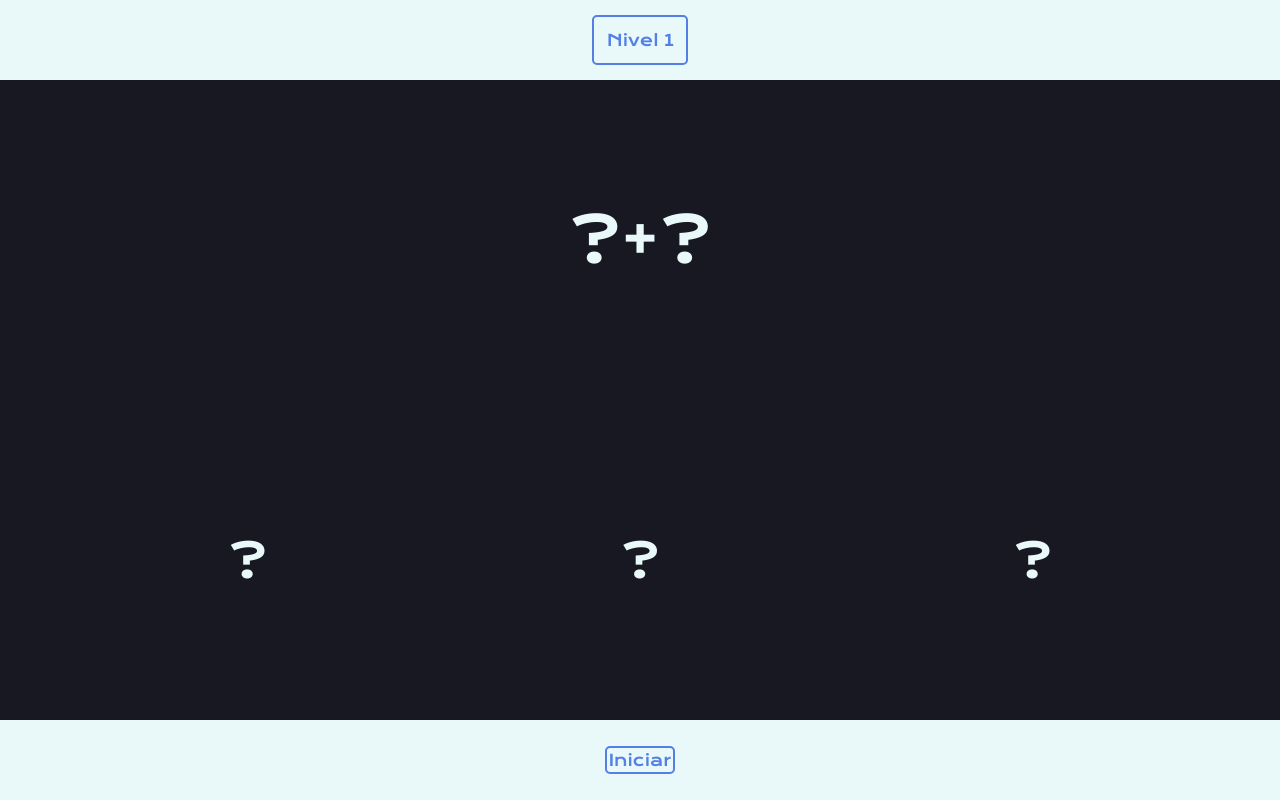
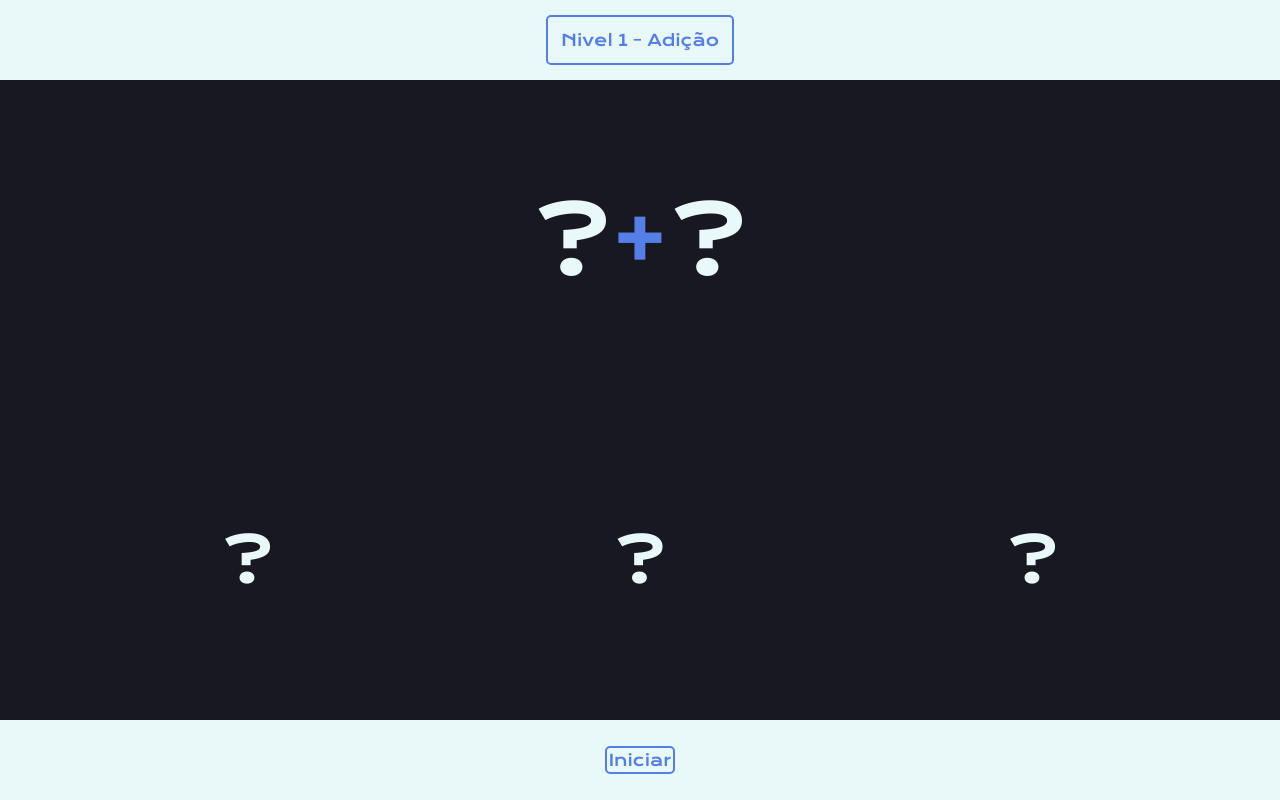
Before and after one commit to AndreGuima/amathz, a plain HTML site: page index.html in a window 1280 px wide. Drawn offline with nearby package versions, Linux system fonts and the light colour scheme.

Commit message:
ajustando cores css

```diff
--- /dev/null
+++ b/css/color1.css
@@ -0,0 +1,9 @@
+@import url('https://fonts.googleapis.com/css2?family=Krona+One&family=Montserrat:wght@400;600&display=swap');
+
+:root {
+  --cor-clara: #E9F8F9;
+  --cor-escura: #181823;
+  --cor-destaque: #537FE7;
+
+  --fonte-principal: 'Krona One', sans-serif;
+}
--- /dev/null
+++ b/css/color2.css
@@ -0,0 +1,9 @@
+@import url('https://fonts.googleapis.com/css2?family=Krona+One&family=Montserrat:wght@400;600&display=swap');
+
+:root {
+  --cor-clara: #EDF1D6;
+  --cor-escura: #40513B;
+  --cor-destaque: #609966;
+
+  --fonte-principal: 'Krona One', sans-serif;
+}
--- a/css/game.css
+++ b/css/game.css
@@ -1,13 +1,3 @@
-@import url('https://fonts.googleapis.com/css2?family=Krona+One&family=Montserrat:wght@400;600&display=swap');
-
-:root {
-  --cor-clara: #E9F8F9;
-  --cor-escura: #181823;
-  --cor-destaque: #537FE7;
-
-  --fonte-principal: 'Krona One', sans-serif;
-}
-
 *{
     margin: 0;
     padding: 0;
@@ -50,7 +40,7 @@ body {
 
 .container__pergunta {
   color: var(--cor-clara);
-  font-size: 4rem;
+  font-size: 6rem;
 
   display: flex;
   align-items: center;
@@ -58,9 +48,13 @@ body {
   padding: 0% 2% 0% 2%;
 }
 
+.operador{
+  color: var(--cor-destaque);
+}
+
 .container__resposta {
   color: var(--cor-clara);
-  font-size: 3rem;
+  font-size: 4rem;
 
   display: flex;
   align-items: center;
--- a/css/game2.css
+++ /dev/null
@@ -1,124 +0,0 @@
-@import url('https://fonts.googleapis.com/css2?family=Krona+One&family=Montserrat:wght@400;600&display=swap');
-
-:root {
-  --cor-clara: #EDF1D6;
-  --cor-escura: #40513B;
-  --cor-destaque: #609966;
-
-  --fonte-principal: 'Krona One', sans-serif;
-}
-
-*{
-    margin: 0;
-    padding: 0;
-}
-
-body {
-  background-color: var(--cor-escura);
-  color: var(--cor-clara);
-  font-family: var(--fonte-principal);
-}
-
-.container {
-  height: 100vh;
-  display: grid;
-  grid-template-rows: 10% 40% 40% 10%;
-}
-
-.resultado {
-  grid-template-rows: 40% 40% 20%;
-}
-
-.container__nivel {
-  background-color: var(--cor-clara);
-  display: flex;
-  justify-content: center;
-  align-items: center;
-}
-
-.container__nivel__texto {
-  background-color: transparent;
-  border-radius: 5px;
-  border: 2px solid var(--cor-destaque);
-  color: var(--cor-destaque);
-  text-decoration: none;
-  text-align: center;
-  font-size: 1rem;
-  font-weight: 400;
-  padding: 1%;
-}
-
-.container__pergunta {
-  color: var(--cor-clara);
-  font-size: 4rem;
-
-  display: flex;
-  align-items: center;
-  justify-content: center;
-  padding: 0% 2% 0% 2%;
-}
-
-.container__resposta {
-  color: var(--cor-clara);
-  font-size: 3rem;
-
-  display: flex;
-  align-items: center;
-  justify-content: space-around;
-  padding: 0% 4% 0% 4%;
-  text-align: center;
-}
-
-.container__timer {
-  display: flex;
-  align-items: center;
-  justify-content: center;
-
-  background-color: var(--cor-clara);
-}
-
-.container__timer__botao{
-  background-color: transparent;
-  border: 2px solid var(--cor-destaque);
-  border-radius: 5px;
-  color: var(--cor-destaque);
-  text-decoration: none;
-  text-align: center;
-  padding: 2px;
-}
-
-.countdown {
-  color: var(--cor-destaque);
-  font-size: 2rem;
-}
-
-.resposta {
-  cursor: pointer;
-}
-
-.invisivel {
-  display: none;
-}
-
-.container__resultado {
-  font-size: 2rem;
-
-  display: flex;
-  align-items: center;
-  justify-content: center;
-  flex-direction: column;
-  gap: 2vh;
-  padding: 0% 2% 0% 2%;
-  text-align: center;
-}
-
-@media (max-height: 600px) {
-  .container {
-    grid-template-rows: 40% 40% 20%;
-  }
-
-  .container__nivel {
-    display:none;
-  }
-
-}
--- a/index.html
+++ b/index.html
@@ -6,17 +6,18 @@
     <meta http-equiv="X-UA-Compatible" content="IE=edge">
     <meta name="viewport" content="width=device-width, initial-scale=1.0">
     <title>aMathz</title>
+    <link rel="stylesheet" href="./css/color1.css">
     <link rel="stylesheet" href="./css/game.css">
 </head>
 
 <body>
     <section class="container">
         <div class="container__nivel">
-            <h1 class="container__nivel__texto">Nivel 1</h1>
+            <h1 class="container__nivel__texto">Nivel 1 - Adição</h1>
         </div>
         <div class="container__pergunta">
             <label class="primeiroNumero">?</label>
-            <label>+</label>
+            <label class="operador">+</label>
             <label class="segundoNumero">?</label>
         </div>
         <div class="container__resposta">
```
Also changed, not shown: nivel2.html (+2 -1 lines), result.html (+1 -0 lines).
